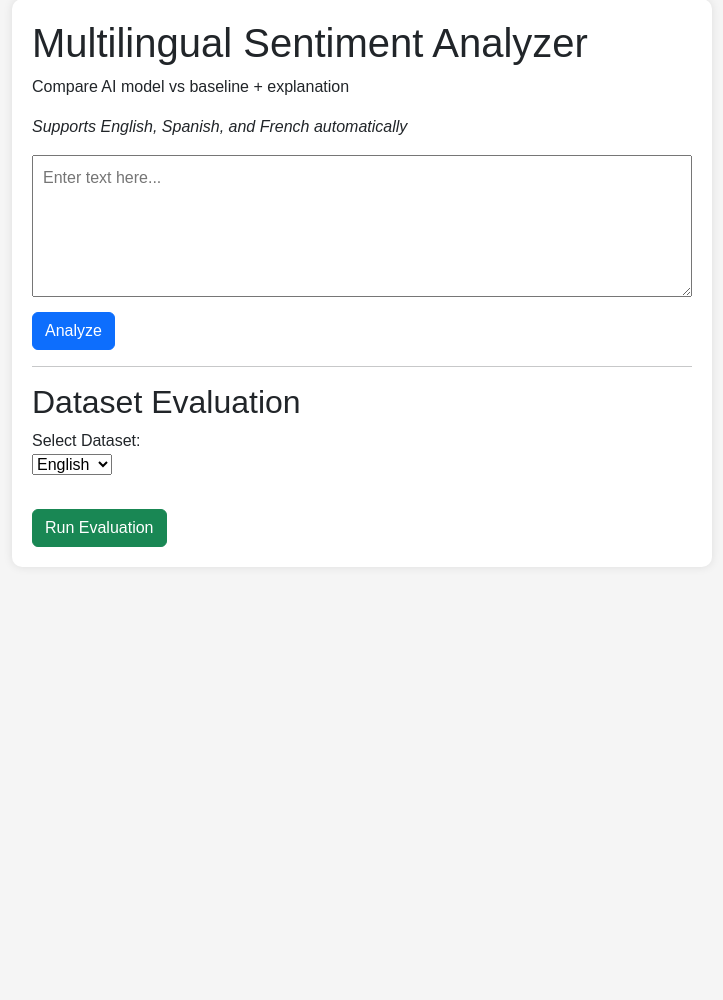
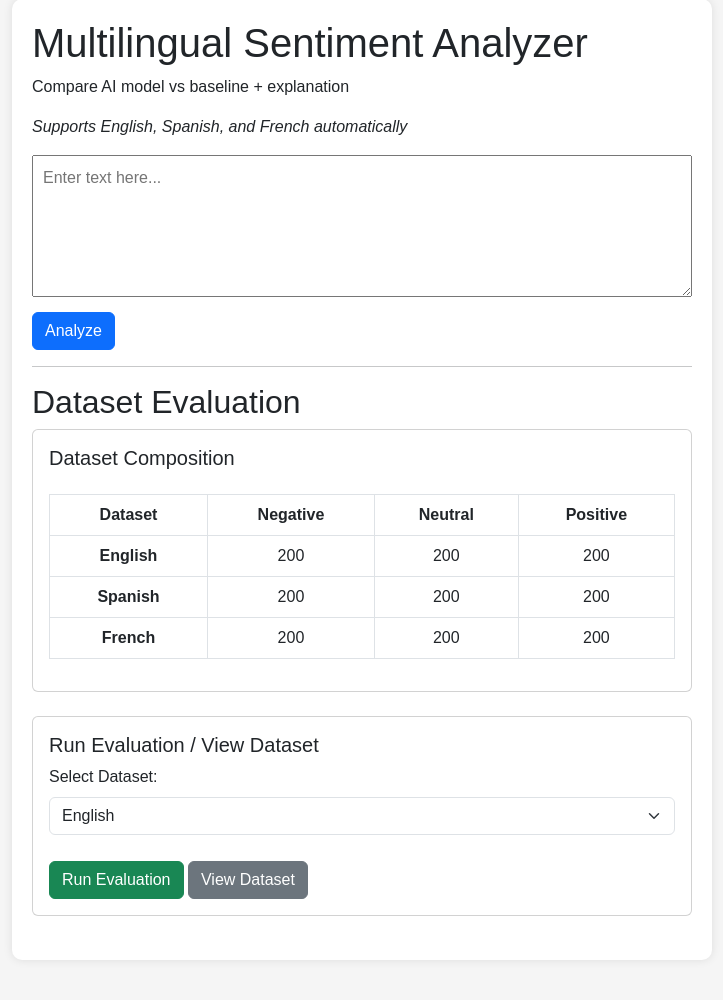
Before and after one commit to CesarGL12/CGLProject, a Flask app: page / in a window 1280 px wide. Shown: the part 49-1049 px from the top of the page, without its empty margins (278-1001 px from the left). Before the commit the page ends 596 px from the top, so only its background shows below. Run offline with Flask 3, Linux system fonts and the light colour scheme.

Commit message:
SCRUM 24: Enhance Dataset Evaluation Display In Web Interface

```diff
--- a/app.py
+++ b/app.py
@@ -1,3 +1,5 @@
+import pandas as pd  # add at top
+
 from flask import Flask, request, render_template
 from src.prediction_service import predict_text, explain_text, baseline_predict
 
@@ -61,6 +63,12 @@ DATASETS = {
     "french": "data/sample/fr_sample.csv"
 }
 
+DATASET_INFO = {
+    "english": {"negative": 200, "neutral": 200, "positive": 200},
+    "spanish": {"negative": 200, "neutral": 200, "positive": 200},
+    "french": {"negative": 200, "neutral": 200, "positive": 200}
+}
+
 @app.route("/", methods=["GET", "POST"])
 def index():
     prediction = None
@@ -70,8 +78,8 @@ def index():
     text = ""
     #language = "en"
     error = None
-
     eval_result = None  # NEW
+    dataset_rows = None
 
     if request.method == "POST":
 
@@ -113,6 +121,26 @@ def index():
                 except Exception as e:
                     error = f"Evaluation failed: {str(e)}"
 
+        elif "view_dataset" in request.form:
+            dataset_name = request.form.get("dataset")
+            path = DATASETS.get(dataset_name)
+
+            if path:
+                try:
+                    df = pd.read_csv(path)
+
+                    # Convert numeric labels → text
+                    label_map = {0: "negative", 1: "neutral", 2: "positive"}
+
+                    df["label"] = df["label"].map(label_map)
+
+                    # Convert to list of dicts for Jinja
+                    dataset_rows = df.to_dict(orient="records")
+
+                except Exception as e:
+                    error = f"Failed to load dataset: {str(e)}"
+
+
     return render_template(
         "index.html",
         prediction=prediction,
@@ -123,7 +151,9 @@ def index():
         #language=language,
         error=error,
         eval_result=eval_result,   # NEW
-        datasets=DATASETS.keys()  # NEW
+        datasets=DATASETS.keys(),  # NEW
+        dataset_info=DATASET_INFO,   # ✅ NEW
+        dataset_rows=dataset_rows  # NEW
     )
 
 if __name__ == "__main__":
--- a/templates/index.html
+++ b/templates/index.html
@@ -149,6 +149,7 @@ document.addEventListener("DOMContentLoaded", function() {
     <p><strong>Running... please wait</strong></p>
 </div>
 
+<!--
 <hr>
 
 <h2>Dataset Evaluation</h2>
@@ -157,7 +158,7 @@ document.addEventListener("DOMContentLoaded", function() {
     <label>Select Dataset:</label><br>
     <select name="dataset" required>
         {% for d in datasets %}
-            <!-- <option value="{{ d }}">{{ d }}</option> -->
+            <!~~ <option value="{{ d }}">{{ d }}</option> ~~>
             <option value="{{ d }}">{{ d.capitalize() }}</option>
         {% endfor %}
     </select>
@@ -196,6 +197,128 @@ document.addEventListener("DOMContentLoaded", function() {
     {{ eval_result.error }}
 </div>
 {% endif %}
+ -->
+
+ <hr>
+
+<h2>Dataset Evaluation</h2>
+
+<div class="card p-3 mb-4">
+    <h5>Dataset Composition</h5>
+
+    <table class="table table-bordered text-center mt-3">
+        <tr>
+            <th>Dataset</th>
+            <th>Negative</th>
+            <th>Neutral</th>
+            <th>Positive</th>
+        </tr>
+
+        {% for name, info in dataset_info.items() %}
+        <tr>
+            <td><strong>{{ name.capitalize() }}</strong></td>
+            <td>{{ info.negative }}</td>
+            <td>{{ info.neutral }}</td>
+            <td>{{ info.positive }}</td>
+        </tr>
+        {% endfor %}
+    </table>
+</div>
+
+<!--
+<div class="card p-3 mb-4">
+    <h5>Run Evaluation</h5>
+
+    <form method="POST">
+        <label>Select Dataset:</label><br>
+        <select name="dataset" class="form-select mt-2" required>
+            {% for d in datasets %}
+                <option value="{{ d }}">{{ d.capitalize() }}</option>
+            {% endfor %}
+        </select>
+
+        <button type="submit" name="run_evaluation" class="btn btn-success mt-3">
+            Run Evaluation
+        </button>
+    </form>
+</div>
+ -->
+
+ <div class="card p-3 mb-4">
+    <h5>Run Evaluation / View Dataset</h5>
+
+    <form method="POST">
+        <label>Select Dataset:</label><br>
+        <select name="dataset" class="form-select mt-2" required>
+            {% for d in datasets %}
+                <option value="{{ d }}">{{ d.capitalize() }}</option>
+            {% endfor %}
+        </select>
+
+        <div class="mt-3">
+            <button type="submit" name="run_evaluation" class="btn btn-success">
+                Run Evaluation
+            </button>
+
+            <button type="submit" name="view_dataset" class="btn btn-secondary">
+                View Dataset
+            </button>
+        </div>
+    </form>
+</div>
+
+{% if eval_result %}
+<div class="card p-3">
+    <h5>Evaluation Results</h5>
+
+    <table class="table table-bordered text-center mt-3">
+        <tr>
+            <th>Dataset</th>
+            <th>Total Samples</th>
+            <th>BERT Accuracy</th>
+            <th>Baseline Accuracy</th>
+        </tr>
+
+        <tr>
+            <td><strong>{{ eval_result.dataset.capitalize() }}</strong></td>
+            <td>{{ eval_result.num_samples }}</td>
+            <td>{{ eval_result.bert_accuracy }}</td>
+            <td>{{ eval_result.baseline_accuracy }}</td>
+        </tr>
+    </table>
+</div>
+{% endif %}
+
+{% if dataset_rows %}
+<div class="card p-3 mt-4">
+    <h5>Dataset Preview (All Rows)</h5>
+
+    <div style="max-height: 400px; overflow-y: scroll;">
+        <table class="table table-bordered table-sm">
+            <tr>
+                <th>#</th>
+                <th>Text</th>
+                <th>Label</th>
+            </tr>
+
+            {% for row in dataset_rows %}
+            <tr>
+                <td>{{ loop.index }}</td>
+                <td style="text-align: left;">{{ row.text }}</td>
+                <td class="
+                    {% if row.label == 'positive' %}text-success
+                    {% elif row.label == 'negative' %}text-danger
+                    {% else %}text-secondary
+                    {% endif %}
+                ">
+                    {{ row.label }}
+                </td>
+            </tr>
+            {% endfor %}
+        </table>
+    </div>
+</div>
+{% endif %}
 
 </body>
 </html>
```
Also changed, not shown: 10 other files.
